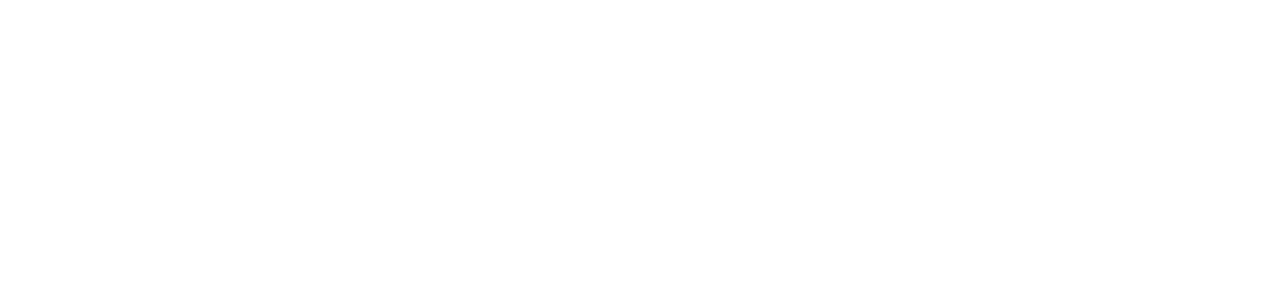
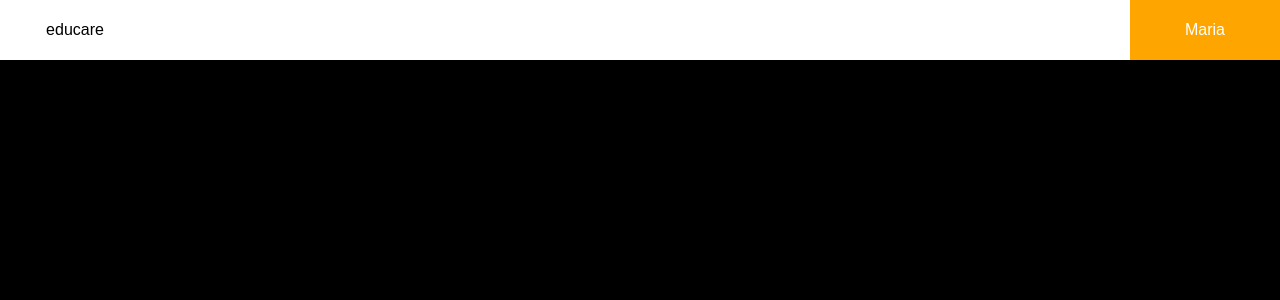
Before and after one commit to casvil/educare, a React (Create React App) app in the folder client/: page / in a window 1280 px wide. Shown: the top 300 px of the page. Built offline with nearby package versions, Linux system fonts and the light colour scheme.

Commit message:
feat: header component

```diff
--- a/client/public/index.html
+++ b/client/public/index.html
@@ -19,7 +19,7 @@
       work correctly both with client-side routing and a non-root public URL.
       Learn how to configure a non-root public URL by running `npm run build`.
     -->
-    <title>React App</title>
+    <title>Educare</title>
   </head>
   <body>
     <noscript>
--- a/client/src/App.css
+++ b/client/src/App.css
@@ -1,3 +1,6 @@
 .App {
   text-align: center;
+  background-color: black;
+  height: 100vh;
+  width: 100vW;
 }
--- a/client/src/App.js
+++ b/client/src/App.js
@@ -1,10 +1,12 @@
 import React, { Component } from 'react';
+import Header from './Header'
+import './App.css'
 
 class App extends Component {
   render() {
     return (
       <div className="App">
-
+        <Header />
       </div>
     );
   }
--- /dev/null
+++ b/client/src/Header/index.js
@@ -0,0 +1,34 @@
+import React, { Component } from 'react'
+import './style.css'
+
+const styles = {
+  logo: {
+    height: '100%',
+    width: 150,
+    display: 'flex',
+    justifyContent: 'center',
+    alignItems: 'center'
+  },
+  user: {
+    height: '100%',
+    width: 150,
+    backgroundColor: 'orange',
+    color: 'white',
+    display: 'flex',
+    justifyContent: 'center',
+    alignItems: 'center'
+  }
+}
+
+class Header extends Component {
+  render() {
+    return(
+      <div className='header'>
+        <div style={styles.logo}>educare</div>
+        <div style={styles.user}>Maria</div>
+      </div>
+    )
+  }
+}
+
+export default Header
--- /dev/null
+++ b/client/src/Header/style.css
@@ -0,0 +1,8 @@
+.header{
+  height: 60px;
+  width: 100%;
+  display: flex;
+  flex-direction: row;
+  justify-content: space-between;
+  background-color: white;
+}
```
